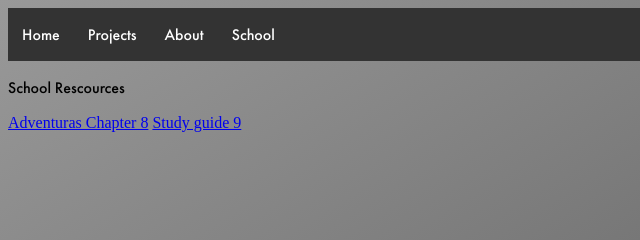
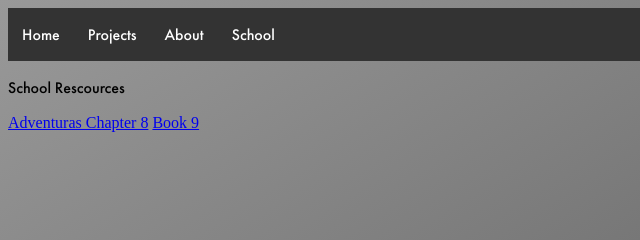
Before and after one commit to Jack-Sherwood/jack-sherwood.github.io, a plain HTML site: page data/school/school.html in a window 1280 px wide. Shown: the top 240 px of the page, 0-640 px from the left. Drawn offline with Linux system fonts and the light colour scheme; files whose address does not match are found by name.

Commit message:
Update school.html

```diff
--- a/data/school/school.html
+++ b/data/school/school.html
@@ -17,7 +17,7 @@ Jack Sherwood
 <p>School Rescources</p>
   <a href="/data/school/spanishch8.pdf">Adventuras Chapter 8</a>
 
-  <a href="/data/school/spanish study guide.txt">Study guide 9</a>
+  <a href="https://drive.google.com/file/d/1v-ANtj5CrKZ6NDj-eY6-JWWW15i3cnXV/view?usp=sharing">Book 9</a>
 </div>
 <div class=footer>
 Jack Sherwood 2018 (last update 11/14/2018 at 2:22 PM[ET])
```
